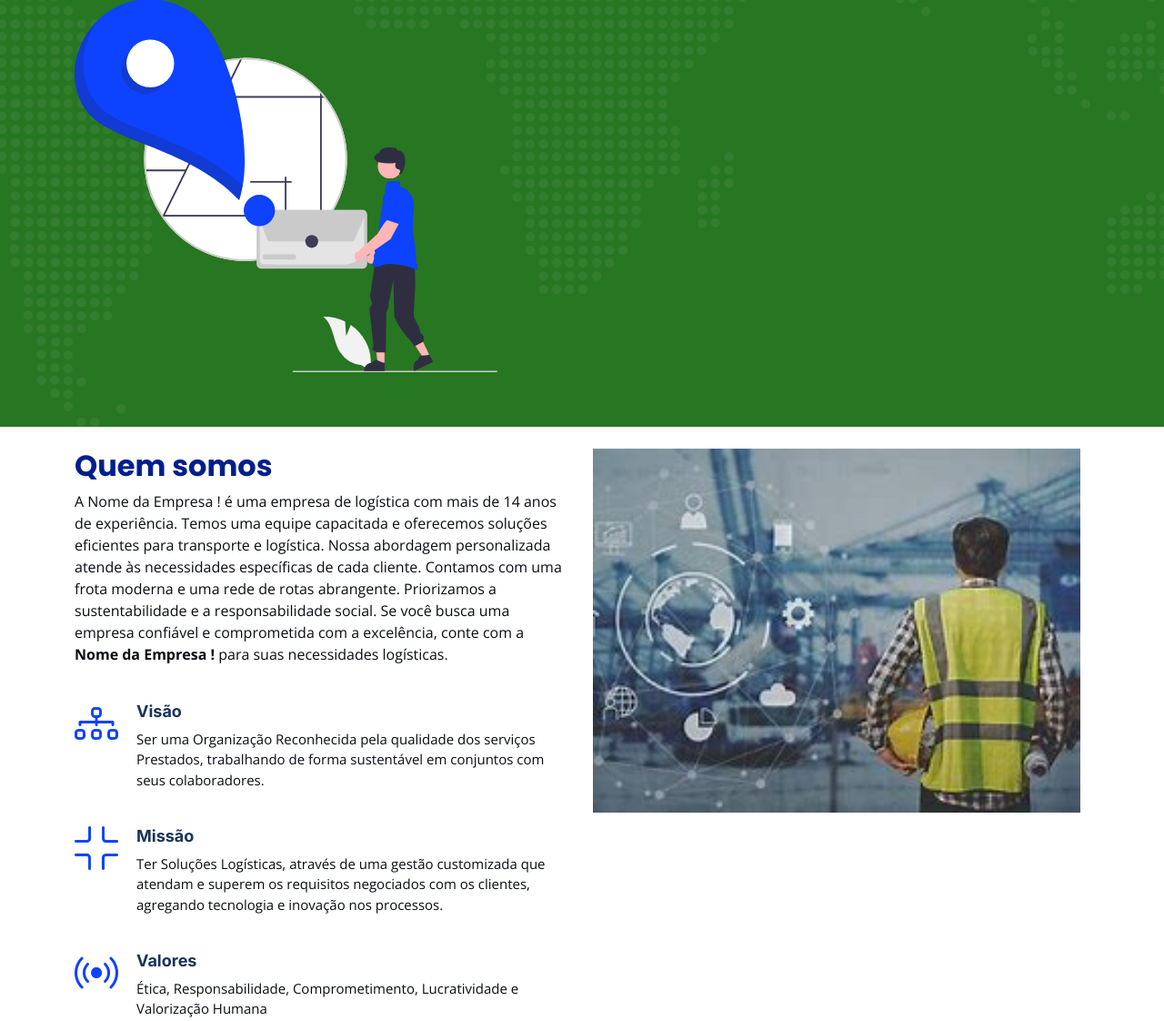
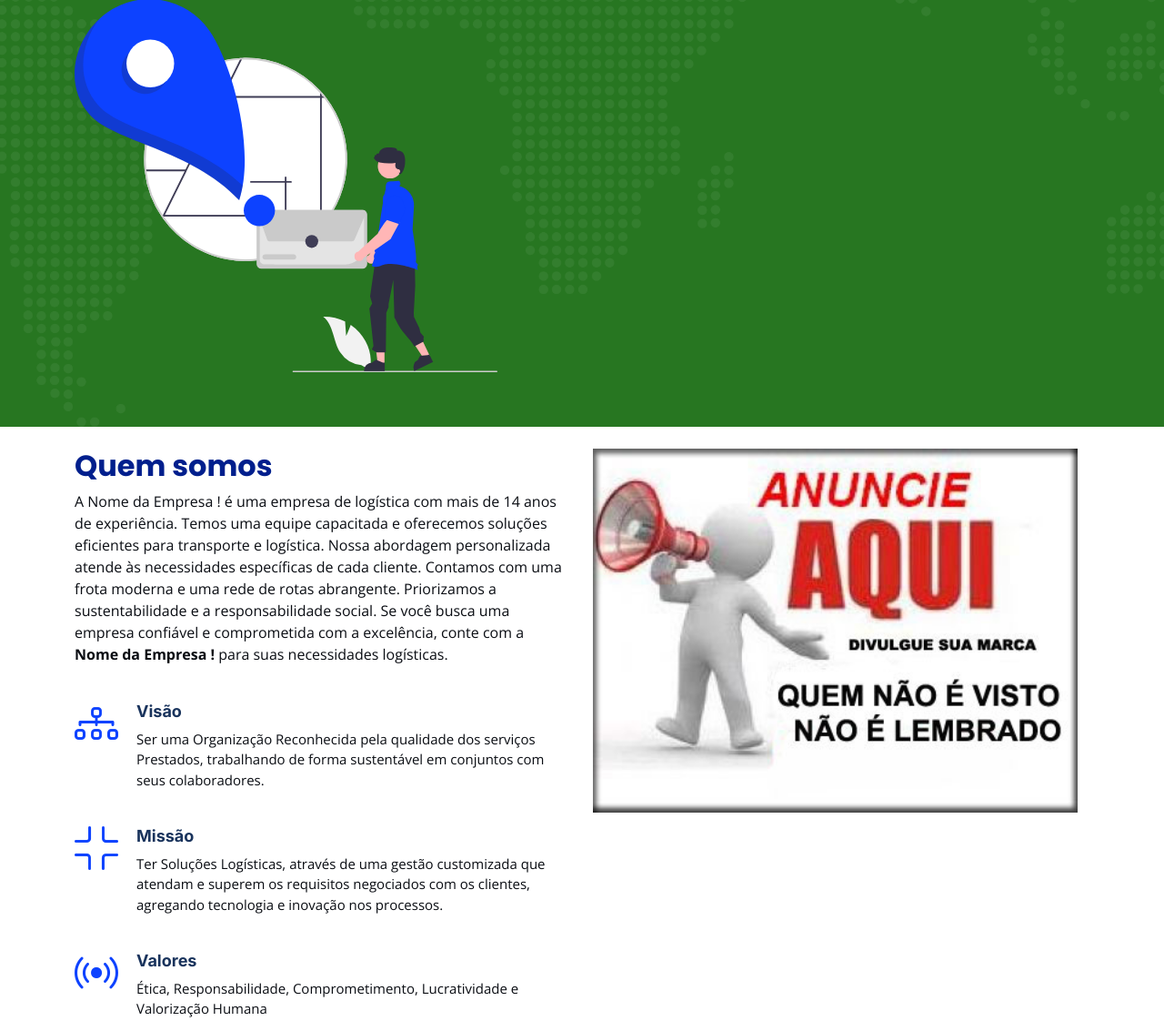
Before and after one commit to OrnilioNeto/site_2, a Django app: page / in a window 1280 px wide. Shown: the part 502-1624 px from the top of the page at 91% size. Run offline with Django 3.2, Linux system fonts and the light colour scheme; some libraries are stand-ins or nearby versions.

Commit message:
correcao logo

```diff
--- a/divugacao_2/div_site_2/templates/home/home.html
+++ b/divugacao_2/div_site_2/templates/home/home.html
@@ -57,7 +57,7 @@
 
         <div class="row gy-4">
           <div class="col-lg-6 position-relative align-self-start order-lg-last order-first">
-            <img style="height: 400px;" src="{% static 'assets/img/Logistica.jpeg' %}" class="img-fluid" alt="">
+            <img style="height: 400px;" src="{% static 'assets/img/divugacao.jpeg' %}" class="img-fluid" alt="">
             <!--<a href="https://www.youtube.com/watch?v=LXb3EKWsInQ" class="glightbox play-btn"></a>-->
           </div>
           <div class="col-lg-6 content order-last  order-lg-first">
```
